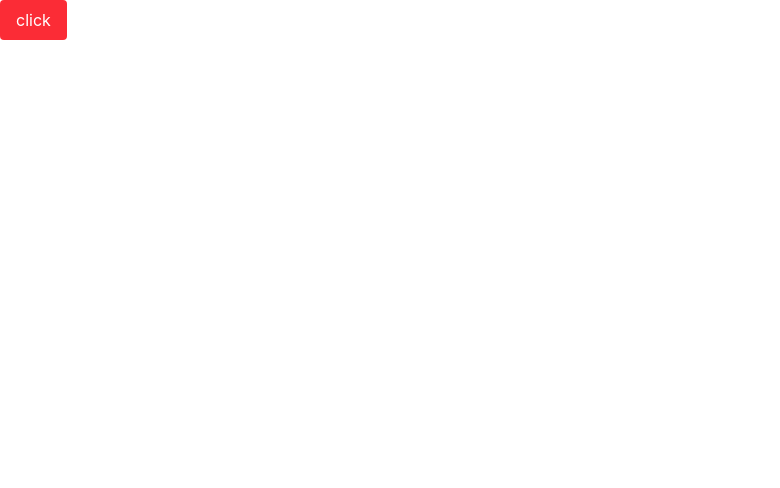
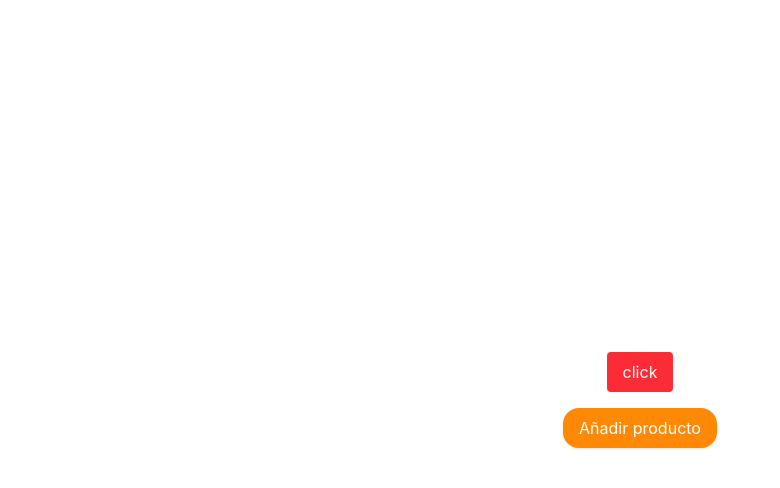
Before and after one commit to palavecino12/Zapi, a React (Vite) app in the folder frontend/: page / in a window 1280 px wide. Shown: the top 488 px of the page, without its empty margins (0-780 px from the left). Built offline with nearby package versions, Linux system fonts and the light colour scheme.

Commit message:
Cambio en el diseño del boton

```diff
--- a/frontend/src/App.tsx
+++ b/frontend/src/App.tsx
@@ -1,7 +1,13 @@
-import { CameraView } from './scanner/CameraView'
+import { CameraView } from './scanner/CameraView';
+import { Button } from './components/Button';
 
 function App() {
-  return <CameraView/>
+  return (
+    <div className="flex flex-col items-center justify-center gap-4 h-screen">
+      <CameraView />
+      <Button>Añadir producto</Button>
+    </div>
+  );
 }
 
-export default App
+export default App;
--- a/frontend/src/components/Button.tsx
+++ b/frontend/src/components/Button.tsx
@@ -0,0 +1,24 @@
+import React from 'react';
+
+interface ButtonProps {
+  variant?: 'primary' | 'danger' | 'success';
+  onClick?: () => void;
+  children: React.ReactNode;
+}
+
+export const Button = ({ children, variant = 'primary', onClick }: ButtonProps) => {
+  const styles = {
+    primary: "bg-orange-400 hover:bg-orange-500 text-white",
+    danger: "bg-orange-400 hover:bg-orange-500 text-white",
+    success: "bg-orange-400 hover:bg-orange-500 text-white"
+  };
+
+  return (
+    <button
+      onClick={onClick}
+      className={`block mx-auto px-4 py-2 rounded-2xl shadow-sm transition-colors ${styles[variant]}`}
+    >
+      {children}
+    </button>
+  );
+};
```
